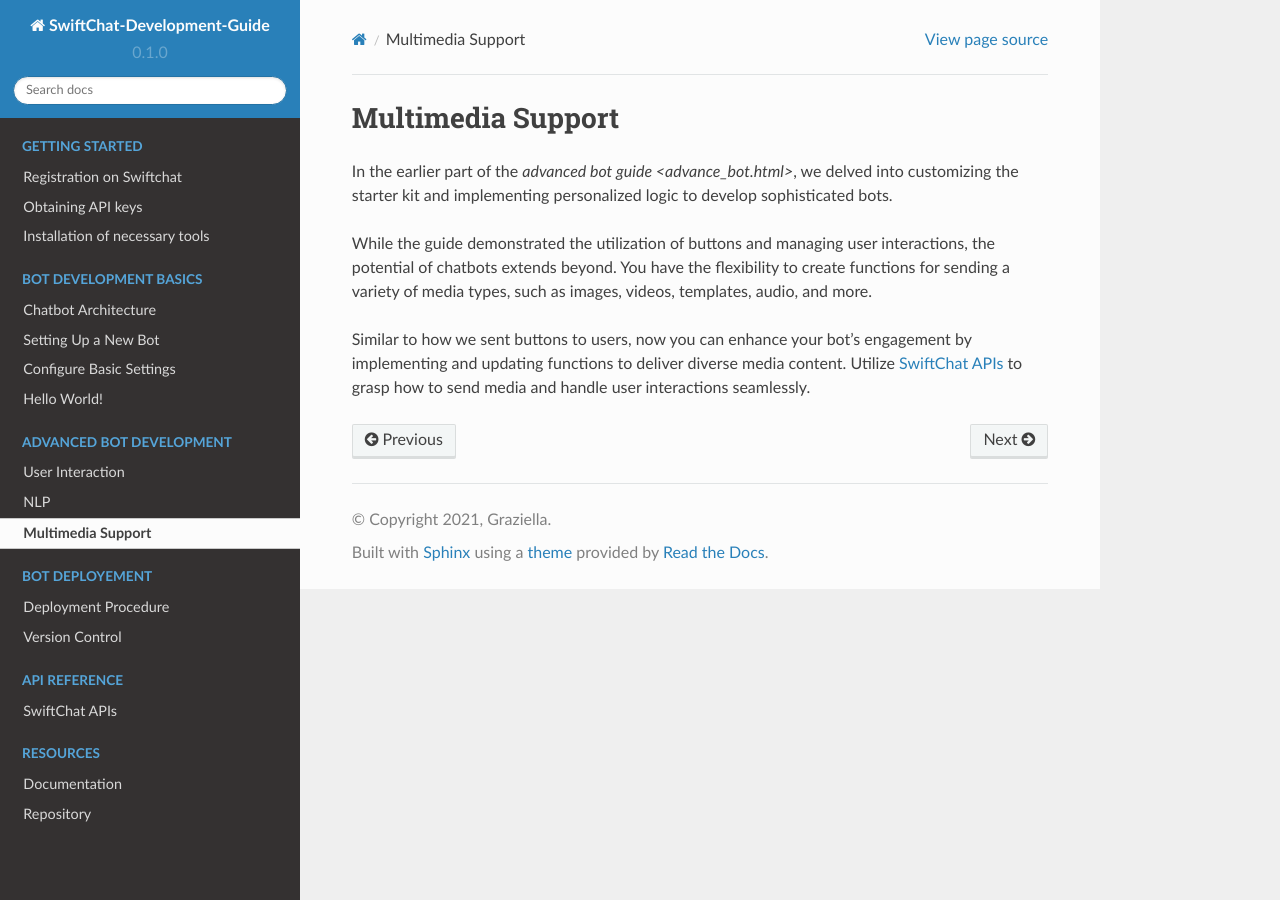
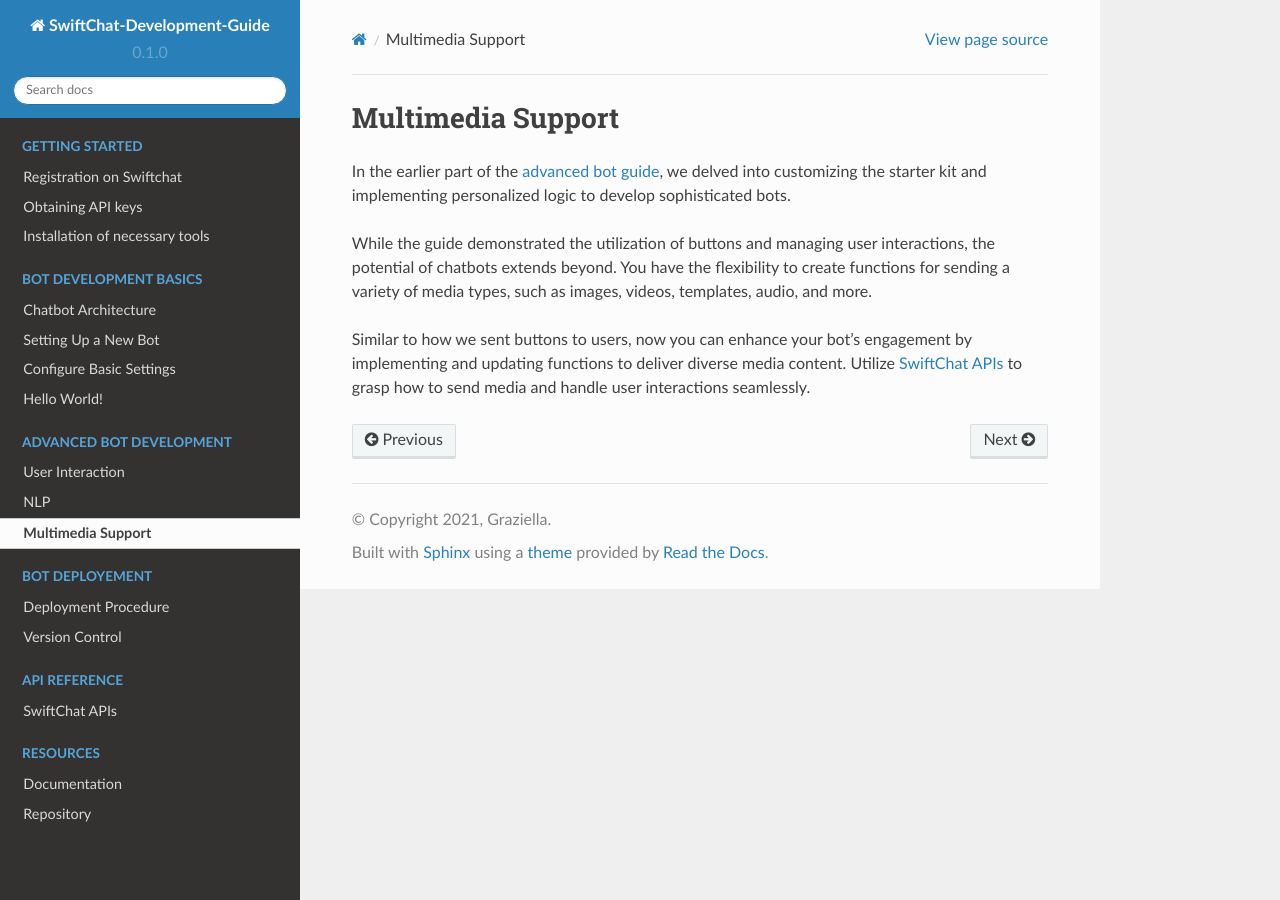
Before and after one commit to Priyanka-sharma181/Chatbot-Development-Guide, a Sphinx documentation site: the page built from docs/source/media_support.rst, in a window 1280 px wide. Built offline with Sphinx 7.4.7 and the Read the Docs theme 2.0.0, drawn with Linux system fonts in a browser that asks for light colours.

Commit message:
advance bot

```diff
--- a/docs/source/media_support.rst
+++ b/docs/source/media_support.rst
@@ -1,7 +1,7 @@
 Multimedia Support
 =======================
 
-In the earlier part of the `advanced bot guide <advance_bot.html>`, we delved into customizing the starter kit and implementing personalized logic to develop sophisticated bots.
+In the earlier part of the `advanced bot guide <advance_bot.html>`_, we delved into customizing the starter kit and implementing personalized logic to develop sophisticated bots.
 
 While the guide demonstrated the utilization of buttons and managing user interactions, the potential of chatbots extends beyond. You have the flexibility to create functions for sending a variety of media types, such as images, videos, templates, audio, and more.
 
```
